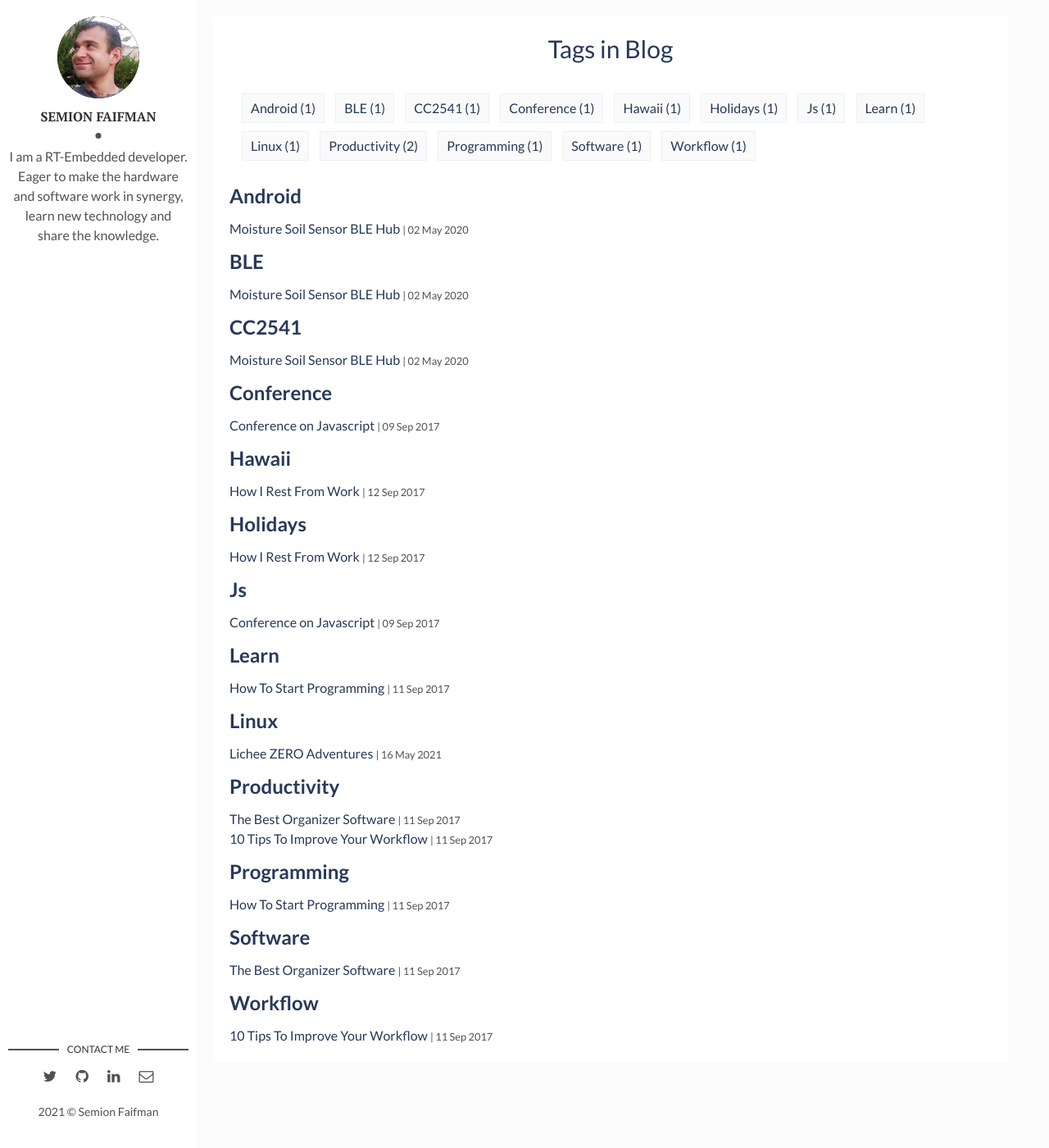
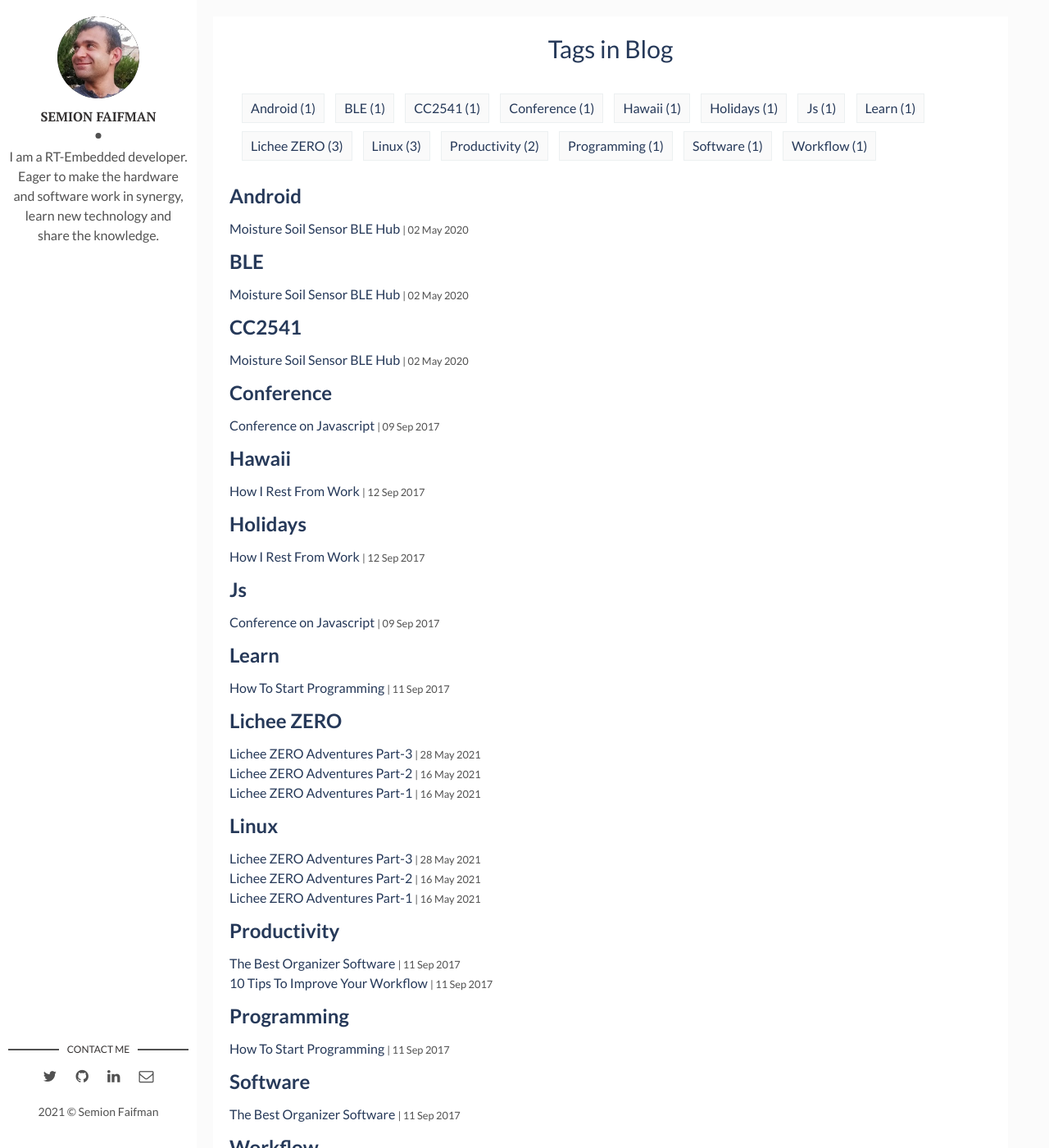
Before and after one commit to semi10/semi10.github.io, a Jekyll site: the page built from tags.html, in a window 1280 px wide and 1400 px high. Shown: the whole window at 82% size. Built offline with Jekyll 4.4.1, drawn with Linux system fonts in a browser that asks for light colours; part of the change alters nothing that is shown.

Commit message:
Lichee Pi post added

````diff
--- a/_posts/2021-05-16-lichee-zero-adventures.md
+++ b/_posts/2021-05-16-lichee-zero-adventures-1.markdown
@@ -1,11 +1,11 @@
 ---
 layout: post
-title: Lichee ZERO Adventures
+title: Lichee ZERO Adventures Part-1
 date: 16-05-2021 9:30:00 +0200
 description: My Adventure with LicheePi Zero. # Add post description (optional)
 img: LicheePi-Zero-page.jpg # Add image post (optional)
 fig-caption: # Add figcaption (optional)
-tags: [Linux]
+tags: [Linux, Lichee ZERO]
 ---
 
 How to create bootable SDcard and turn on the screen.
--- /dev/null
+++ b/_posts/2021-05-17-lichee-zero-adventures-2.markdown
@@ -0,0 +1,37 @@
+---
+layout: post
+title: Lichee ZERO Adventures Part-2
+date: 16-05-2021 12:20:00 +0200
+description: My Adventure with LicheePi Zero. # Add post description (optional)
+img: LicheePi-Zero-page.jpg # Add image post (optional)
+fig-caption: # Add figcaption (optional)
+tags: [Linux, Lichee ZERO]
+---
+
+Compile linux source code and make it blink!
+
+## 1. Get and Install cross compiler:
+
+* Get the cross compiler
+> wget https://releases.linaro.org/components/toolchain/binaries/6.3-2017.05/arm-linux-gnueabihf/gcc-linaro-6.3.1-2017.05-x86_64_arm-linux-gnueabihf.tar.xz
+> tar xvf gcc-linaro-6.3.1-2017.05-x86_64_arm-linux-gnueabihf.tar.xz
+> mv gcc-linaro-6.3.1-2017.05-x86_64_arm-linux-gnueabihf /opt/
+
+* Set the PATH by adding the line to the "bash.bashrc" file.
+> sudo /etc/bash.bashrc
+
+    ``` PATH="$PATH:/opt/gcc-linaro-6.3.1-2017.05-x86_64_arm-linux-gnueabihf/bin" ```
+
+## 2. Download and compile linux source code
+> git clone https://github.com/Lichee-Pi/linux.git
+> cd linux
+> make ARCH=arm licheepi_zero_defconfig
+> make ARCH=arm menuconfig   #add bluethooth, etc - Optional.
+> make ARCH=arm CROSS_COMPILE=arm-linux-gnueabihf- -j16
+> make ARCH=arm CROSS_COMPILE=arm-linux-gnueabihf- -j16 INSTALL_MOD_PATH=out modules
+> make ARCH=arm CROSS_COMPILE=arm-linux-gnueabihf- -j16 INSTALL_MOD_PATH=out modules_install
+
+After compiling, zImage is under arch/arm/boot/, and the driver module is under out/
+
+[Lichee ZERO Mainline Kernel basic compilation guide](http://zero.lichee.pro/%E7%B3%BB%E7%BB%9F%E5%BC%80%E5%8F%91/kernel_build.html)
+[Linaro Releases](https://releases.linaro.org/components/toolchain/binaries/latest-5/arm-linux-gnueabihf/)
--- /dev/null
+++ b/_posts/2021-05-28-lichee-zero-adventures-3.markdown
@@ -0,0 +1,13 @@
+---
+layout: post
+title: Lichee ZERO Adventures Part-3
+date: 28-05-2021 18:00:00 +0200
+description: My Adventure with LicheePi Zero. # Add post description (optional)
+img: LicheePi-Zero-page.jpg # Add image post (optional)
+fig-caption: # Add figcaption (optional)
+tags: [Linux, Lichee ZERO]
+---
+
+Back to the Basic!
+
+## 1. Get and Install cross compiler:
````
